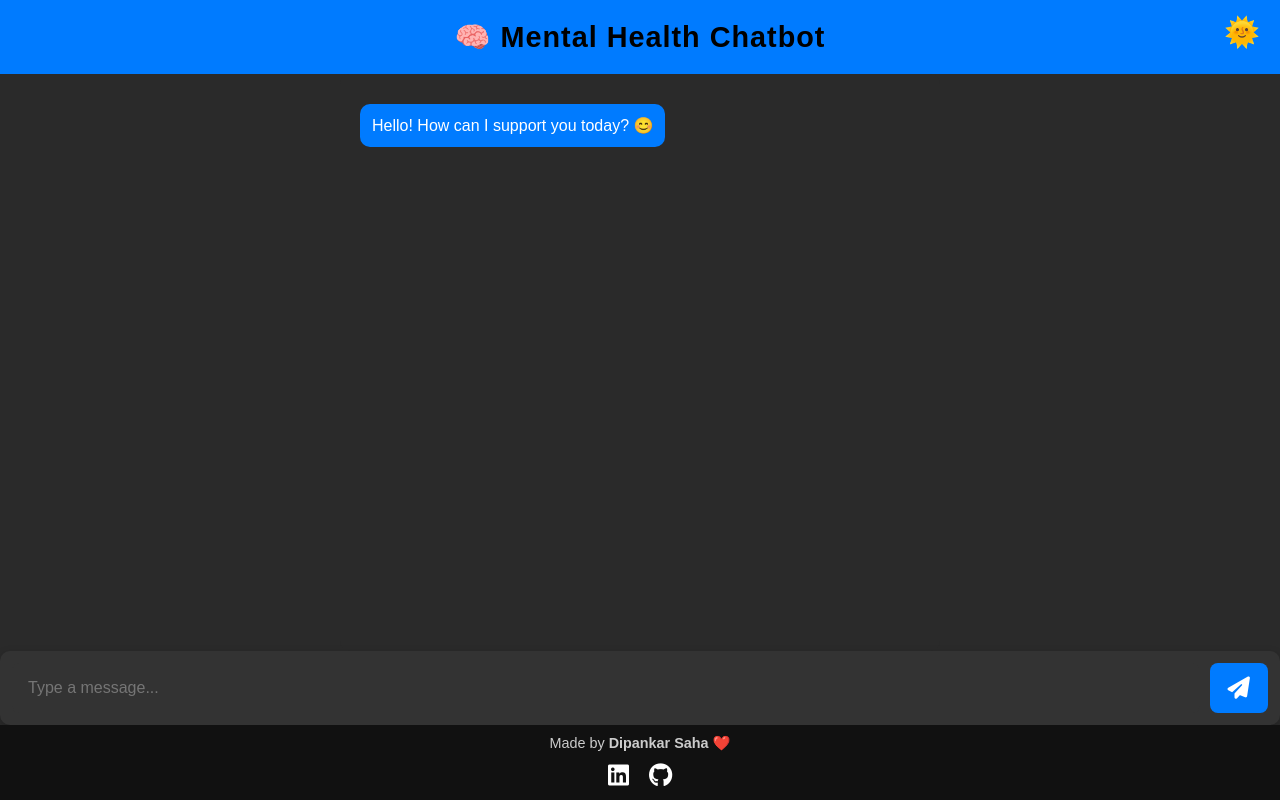
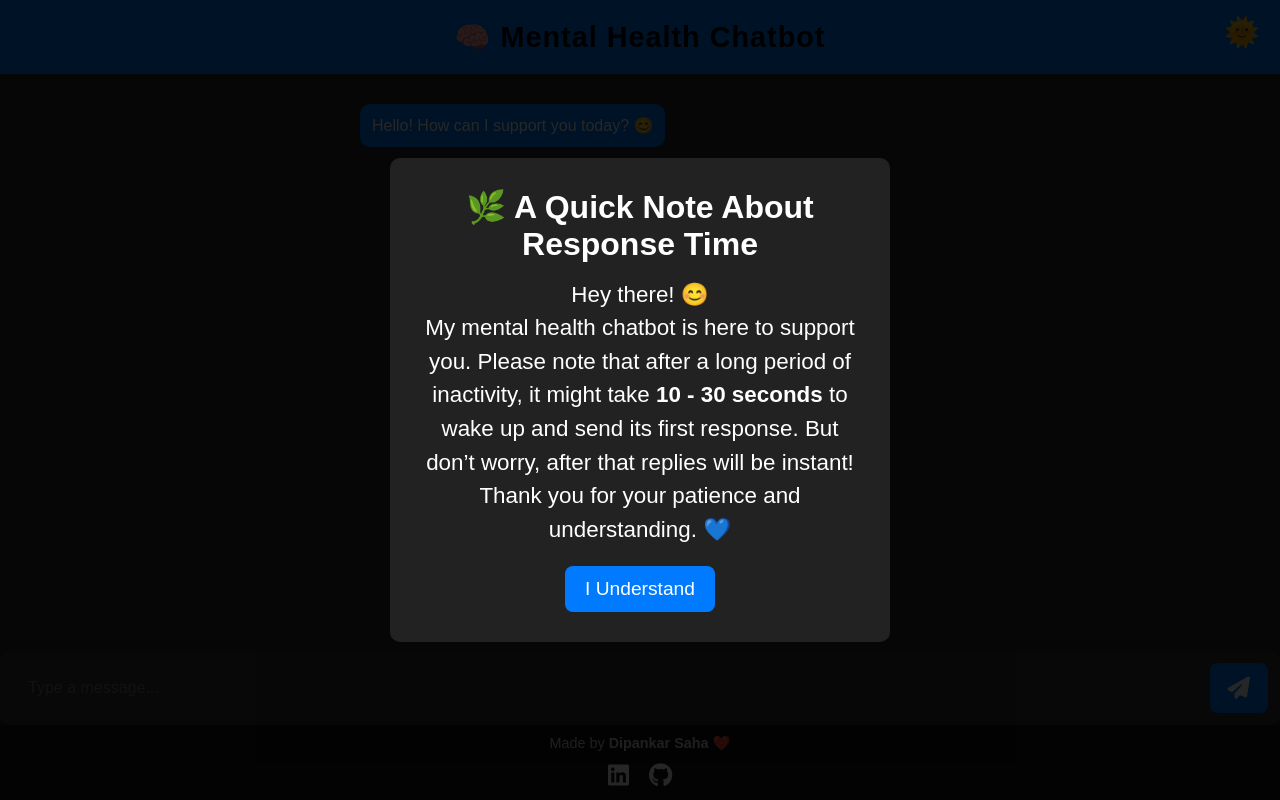
Before and after one commit to ezFaith/mental-health-chatbot, a React (Vite) app in the folder frontend/: page / in a window 1280 px wide. Built offline with nearby package versions, Linux system fonts and the light colour scheme.

Commit message:
Updated chatbot UI and notice feature

```diff
--- a/frontend/src/App.jsx
+++ b/frontend/src/App.jsx
@@ -1,15 +1,21 @@
 import { useState, useEffect, useRef } from "react";
 import { marked } from "marked"; // Markdown support
-import "./styles.css";
+import "./styles.css"; // Import styles at the top
 
 export default function App() {
+  // ✅ Move state inside the function component
   const [input, setInput] = useState("");
   const [chat, setChat] = useState([
     { sender: "bot", text: "Hello! How can I support you today? 😊" }
   ]);
   const [theme, setTheme] = useState("dark");
+  const [showNotice, setShowNotice] = useState(true); // ✅ Moved inside App function
 
   const chatBoxRef = useRef(null); // To auto-scroll
+
+  const handleCloseNotice = () => {
+    setShowNotice(false);
+  };
 
   const sendMessage = async () => {
     if (!input.trim()) return;
@@ -42,6 +48,26 @@ export default function App() {
   }, [chat]);
 
   return (
+    <>
+      {/* ✅ Notice Box */}
+      {showNotice && (
+        <div className="notice-overlay">
+          <div className="notice-box">
+            <h2>🌿  A Quick Note About Response Time</h2>
+            <p>
+              Hey there! 😊 <br /> My mental health chatbot is here to support you.
+              Please note that after a long period of inactivity, it might take
+              <strong> 10 - 30 seconds</strong> to wake up and send its first response.
+              But don’t worry, after that replies will be instant!
+              <br /> Thank you for your patience and understanding. 💙
+            </p>
+            <button onClick={handleCloseNotice}>I Understand</button>
+          </div>
+        </div>
+      )}
+
+
+      {/* ✅ Main Chat Container */}
       <div className="chat-container" data-theme={theme}>
         {/* Light/Dark Mode Toggle - Fixed at Top Right */}
         <button className="toggle-mode" onClick={() => setTheme(theme === "dark" ? "light" : "dark")}>
@@ -74,6 +100,7 @@ export default function App() {
           </button>
         </div>
 
+        {/* ✅ Footer */}
         <footer className="footer">
           Made by <strong>Dipankar Saha</strong> ❤️
           <div className="social-links">
@@ -85,7 +112,7 @@ export default function App() {
             </a>
           </div>
         </footer>
-
       </div>
+    </>
   );
 }
--- a/frontend/src/styles.css
+++ b/frontend/src/styles.css
@@ -1,4 +1,54 @@
 @import "@fortawesome/fontawesome-free/css/all.min.css";
+
+.notice-overlay {
+    position: fixed;
+    top: 0;
+    left: 0;
+    width: 100vw;
+    height: 100vh;
+    background: rgba(0, 0, 0, 0.85);
+    display: flex;
+    justify-content: center;
+    align-items: center;
+    z-index: 9999;
+}
+
+.notice-box {
+    background: #222;
+    padding: 30px;
+    border-radius: 10px;
+    text-align: center;
+    max-width: 500px;
+    color: white;
+    font-family: "Times New Roman", Times, serif;
+    font-size: 1.4rem;
+}
+
+.notice-box h2 {
+    font-size: 2rem;
+    margin-bottom: 15px;
+}
+
+.notice-box p {
+    margin-bottom: 20px;
+    line-height: 1.5;
+}
+
+.notice-box button {
+    background: #007bff;
+    color: white;
+    border: none;
+    padding: 12px 20px;
+    font-size: 1.2rem;
+    cursor: pointer;
+    border-radius: 8px;
+    transition: background 0.3s;
+}
+
+.notice-box button:hover {
+    background: #0056b3;
+}
+
 
 /* General Styles */
 * {
```
Lines whose indentation alone changed are shown as unchanged.
